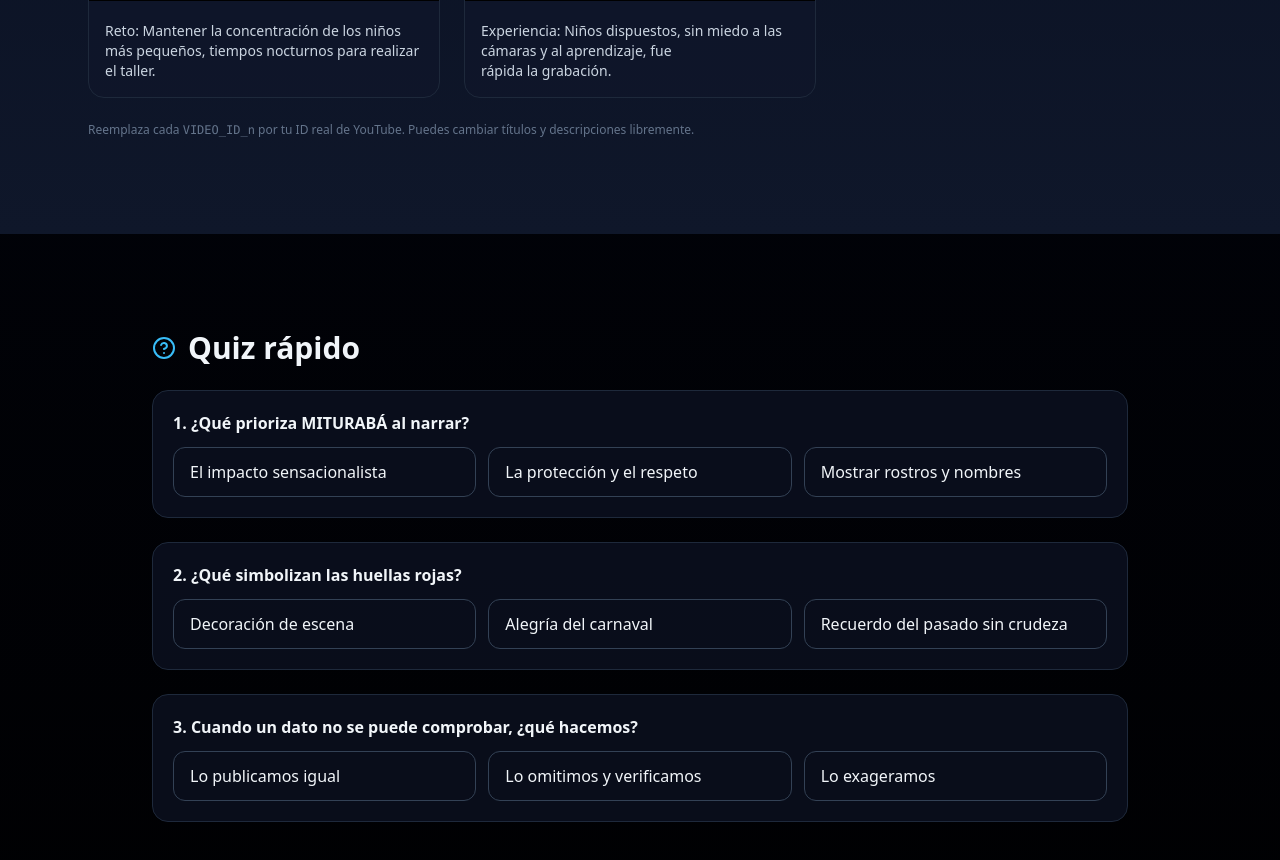
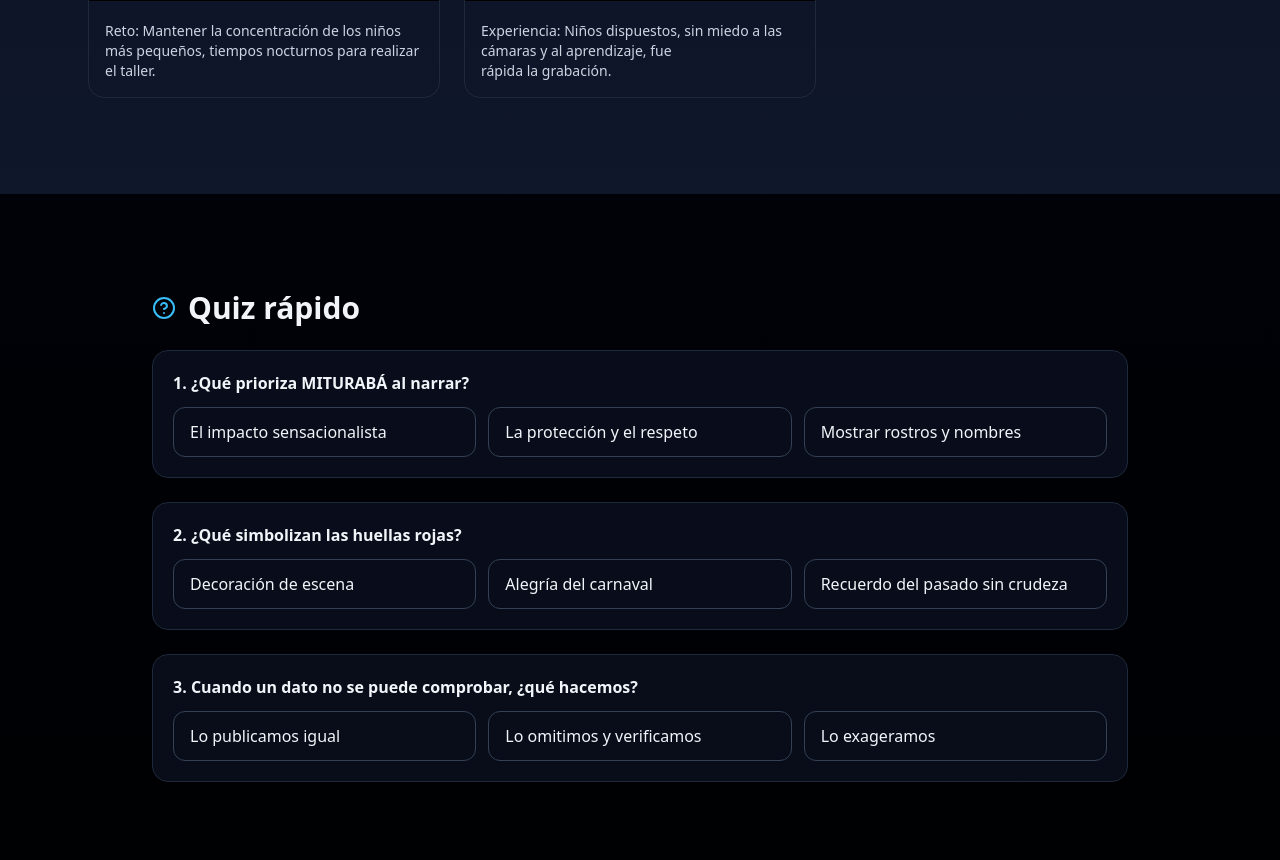
Before and after one commit to Glemynart/mituraba, a React (Vite) app in the folder mituraba-vite/: page / in a window 1280 px wide. Shown: the part 4760-5620 px from the top of the page. Built offline with nearby package versions, Linux system fonts and the light colour scheme; grey boxes are pictures that could not be loaded.

Commit message:
Update MiturabaInteractive.jsx

```diff
--- a/mituraba-vite/src/MiturabaInteractive.jsx
+++ b/mituraba-vite/src/MiturabaInteractive.jsx
@@ -418,7 +418,6 @@
             ))}
           </div>
 
-          <p className="text-xs text-slate-500 mt-6">Reemplaza cada <code>VIDEO_ID_n</code> por tu ID real de YouTube. Puedes cambiar títulos y descripciones libremente.</p>
         </div>
       </section>
 
```
